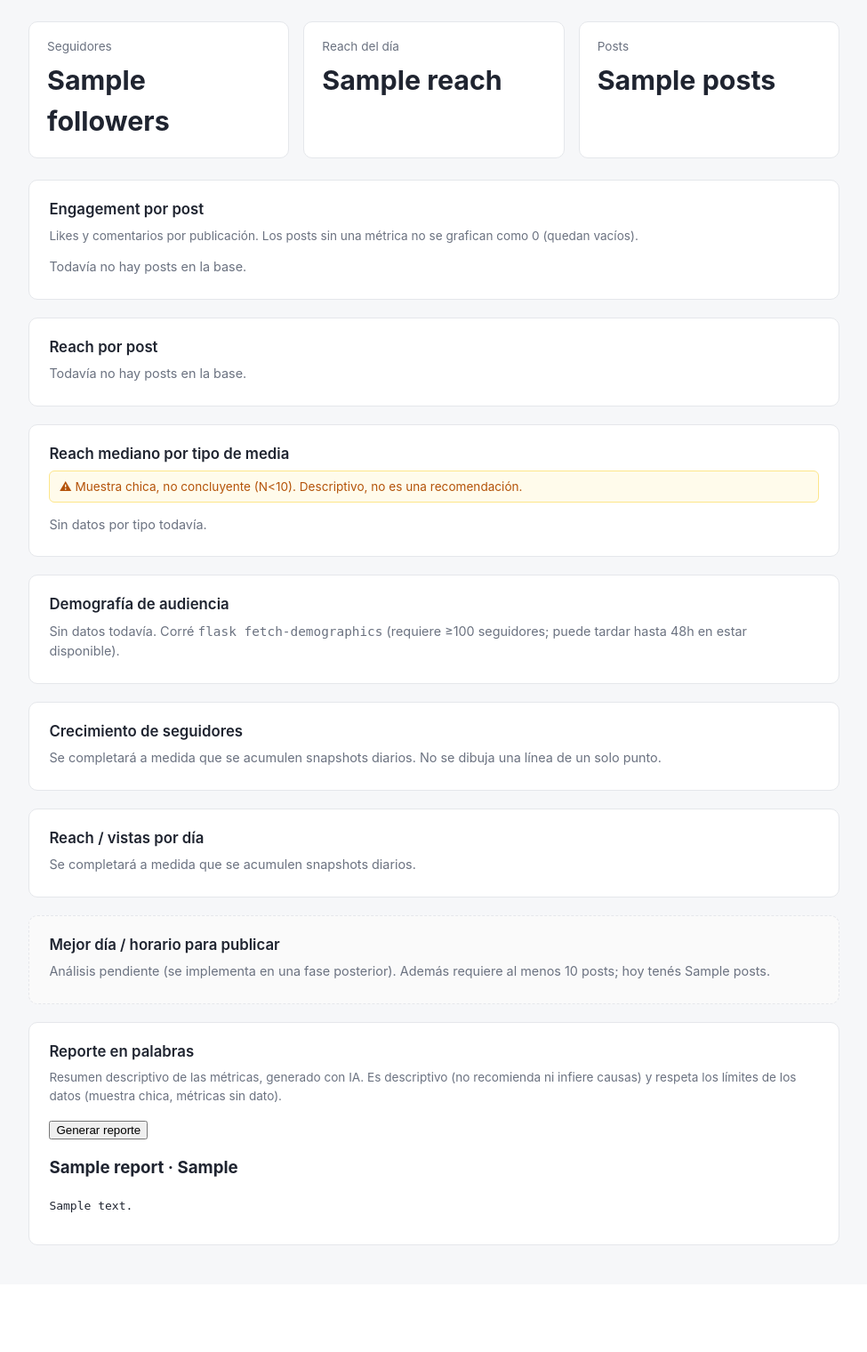
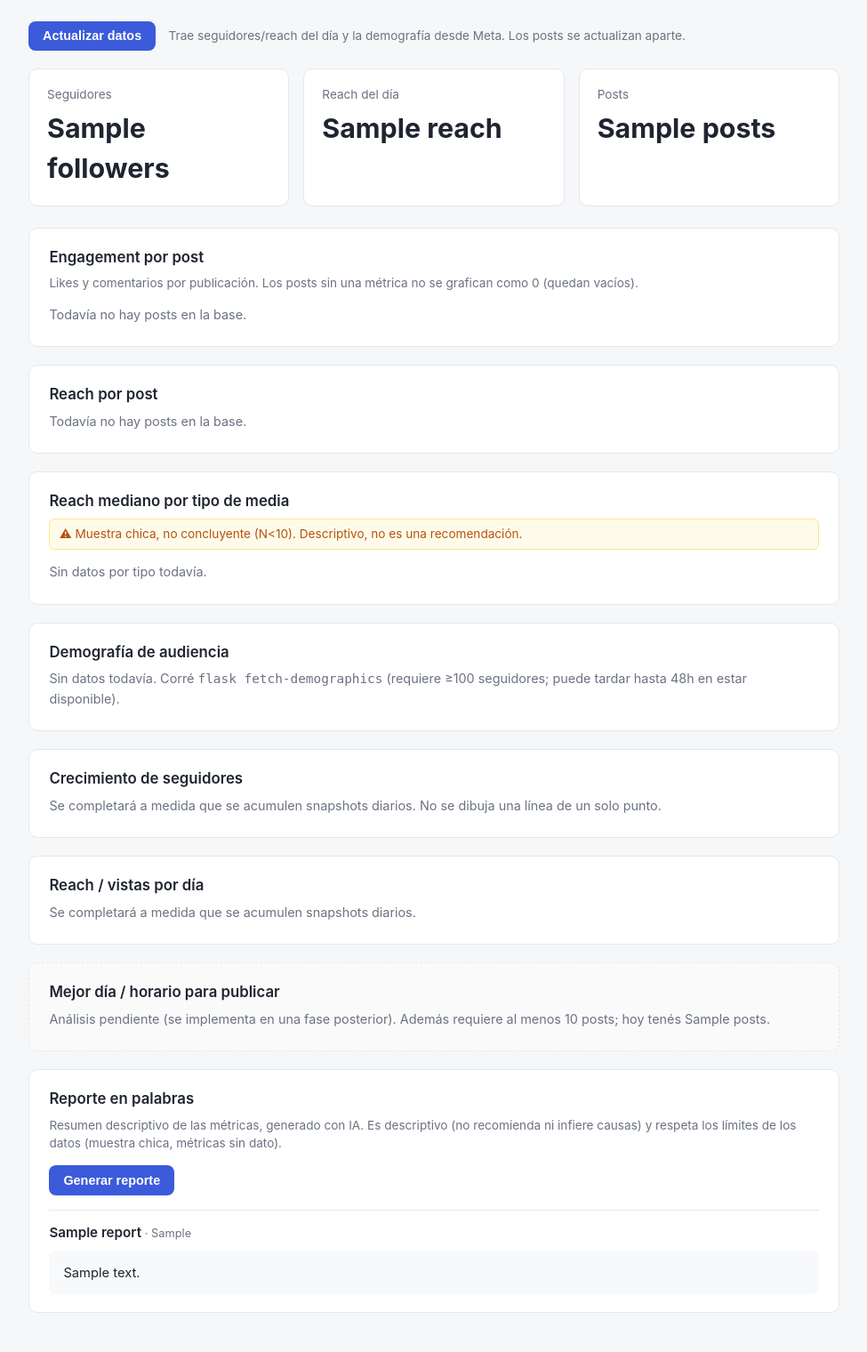
Before and after one commit to thusspokedata/reportes-instagram, a Flask app: template app/templates/dashboard.html in a window 1280 px wide. Shown: the part 61-1581 px from the top of the page at 89% size, without its empty margins (152-1127 px from the left). Before the commit the page ends 1461 px from the top, so only its background shows below. Run offline with Flask 3, Linux system fonts and the light colour scheme; the template is opened without the code that fills it: most values are stand-ins (such as "Sample title", 1, 10 or a date in 2020); parts of the project's set-up code (start-up, migrations or seed data) failed here and were passed over.

Commit message:
Botón "Actualizar datos" (snapshot del día + demografía a pedido) (#16)
* Botón "Actualizar datos" (snapshot del día + demografía a pedido)

Agrega un botón en el dashboard que refresca desde Meta, a pedido, el snapshot
de cuenta (seguidores/reach) y la demografía de la usuaria logueada. Liviano y
síncrono (~8 llamadas; NO re-baja los posts, que es la bajada pesada).

- app/insights/service.py (nuevo): refresh_account_data(user) resuelve la cuenta
  IG una vez y la reusa para snapshot + demografía. capture_account_snapshot se
  extrae acá desde cli.py (dedup del guardrail follower_count-del-perfil) y el
  CLI lo importa — fetch-insights/daily-snapshot sin cambio de comportamiento.
- POST /actualizar: mismas defensas que /reporte (sesión + same-origin, 403
  cross-site). Degradación defensiva ante RateLimitError/InsightsError (flash,
  sin 500). Opera solo sobre la usuaria de la sesión.
- CSS: estilo del botón/barra y, de paso, de los flashes y el reporte de SPEC 07
  que habían quedado sin estilar (report-content con pre-wrap para no desbordar).
- BACKLOG: debounce de los botones de acción + persistencia no transaccional.

Tests: 156 pasan (8 nuevos): refresh resuelve la cuenta una vez + persiste
snapshot/demografía, propaga rate-limit; ruta exige sesión, rechaza/permite por
origin, persiste, degrada ante rate-limit e insights-error. Gates internos
(seguridad/revisión/datos) sin bloqueantes; el guardrail follower_count-del-
perfil verificado intacto tras el refactor.

* Atender nitpicks de CodeRabbit (PR #16)

- CSS: word-wrap -> overflow-wrap (propiedad estándar) en .report-content.
- tests: el test de service verifica que refresh_account_data propaga el ig_id
  resuelto a snapshot + demografía (los mocks asertan ig_id == "IG1").
- tests: los caminos de éxito asertan el target del redirect (/dashboard); los
  de degradación verifican que se renderiza el dashboard con flash de error.

```diff
--- a/app/static/css/dashboard.css
+++ b/app/static/css/dashboard.css
@@ -104,3 +104,62 @@ body {
   margin: 0 0 0.5rem;
   color: var(--muted);
 }
+
+/* Barra de acciones (Actualizar datos) */
+.toolbar {
+  display: flex;
+  align-items: center;
+  gap: 0.9rem;
+  flex-wrap: wrap;
+  margin-bottom: 1.25rem;
+}
+.toolbar .note { margin: 0; }
+
+/* Botones de acción */
+.btn-refresh,
+.btn-report {
+  background: var(--accent);
+  color: #fff;
+  border: none;
+  border-radius: 8px;
+  padding: 0.55rem 1rem;
+  font-size: 0.9rem;
+  font-weight: 600;
+  cursor: pointer;
+}
+.btn-refresh:hover,
+.btn-report:hover { background: #2f49b0; }
+
+/* Avisos (flash) */
+.flashes { list-style: none; padding: 0; margin: 0 0 1.25rem; }
+.flash {
+  border-radius: 8px;
+  padding: 0.6rem 0.85rem;
+  font-size: 0.9rem;
+  border: 1px solid var(--line);
+}
+.flash-ok { background: #ecfdf5; border-color: #a7f3d0; color: #065f46; }
+.flash-error { background: #fef2f2; border-color: #fecaca; color: #991b1b; }
+
+/* Reporte de texto */
+.reports form { margin-bottom: 1rem; }
+.report {
+  border-top: 1px solid var(--line);
+  padding-top: 0.9rem;
+  margin-top: 0.9rem;
+}
+.report h3 { font-size: 0.95rem; margin: 0 0 0.5rem; font-weight: 600; }
+.report-meta { color: var(--muted); font-weight: 400; font-size: 0.8rem; }
+.report-content {
+  /* pre-wrap: respeta los saltos de párrafo del modelo y además envuelve el
+     texto largo (un <pre> normal se desbordaría horizontalmente). */
+  white-space: pre-wrap;
+  overflow-wrap: break-word;
+  font-family: inherit;
+  font-size: 0.92rem;
+  color: var(--ink);
+  background: #f8f9fb;
+  border-radius: 8px;
+  padding: 0.85rem 1rem;
+  margin: 0;
+}
--- a/app/templates/dashboard.html
+++ b/app/templates/dashboard.html
@@ -16,6 +16,15 @@
       </ul>
     {% endif %}
   {% endwith %}
+
+  {# ---- Actualizar datos a pedido (snapshot del día + demografía) ---- #}
+  <section class="toolbar">
+    <form method="post" action="{{ url_for('dashboard.actualizar_datos') }}">
+      <button type="submit" class="btn-refresh">Actualizar datos</button>
+    </form>
+    <p class="note">Trae seguidores/reach del día y la demografía desde Meta.
+      Los posts se actualizan aparte.</p>
+  </section>
 
   {# ---- Resumen de cuenta (tarjetas). NULL -> "sin dato", nunca 0. ---- #}
   <section class="cards" aria-label="Resumen de cuenta">
```
Also changed, not shown: BACKLOG.md (+18 -8 lines), app/insights/cli.py (+4 -17 lines), app/insights/service.py (added, +38 -0 lines), app/routes/dashboard.py (+32 -0 lines), tests/test_dashboard_refresh.py (added, +112 -0 lines), tests/test_insights_service.py (added, +68 -0 lines).
